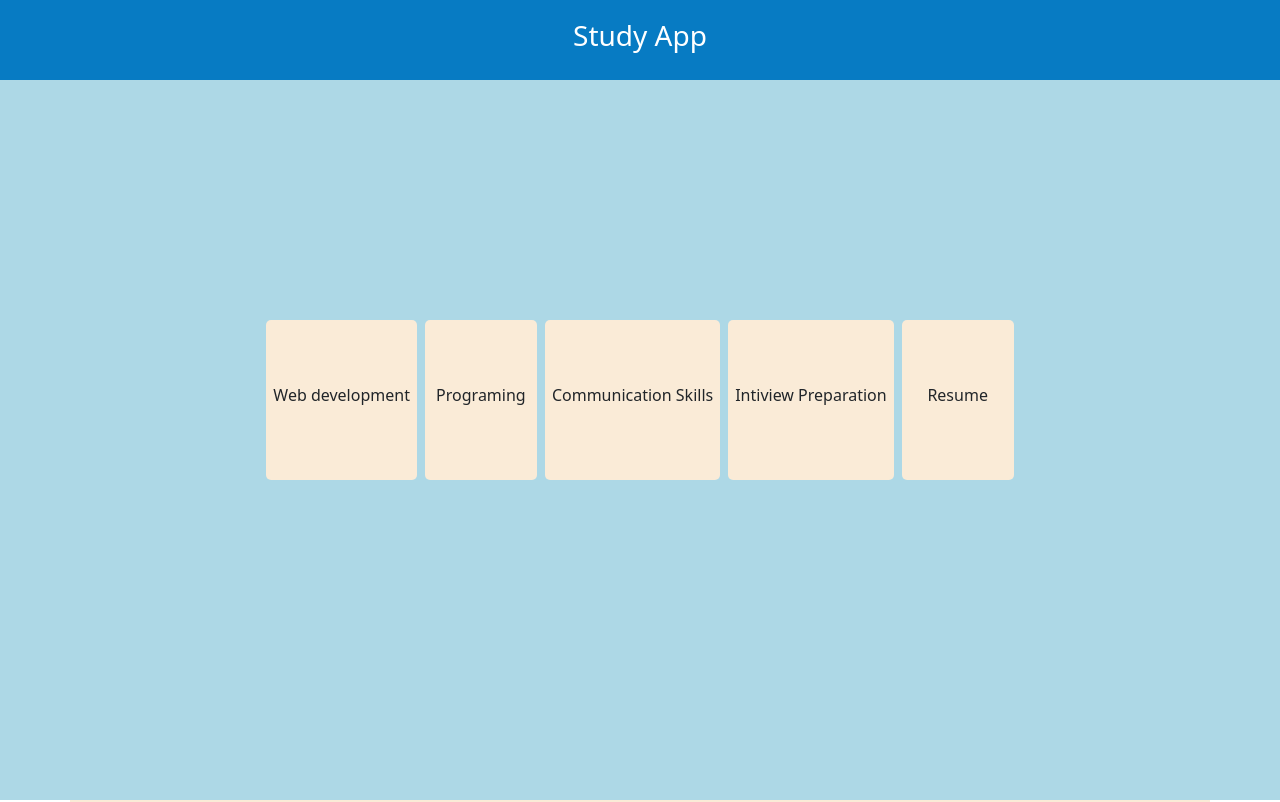
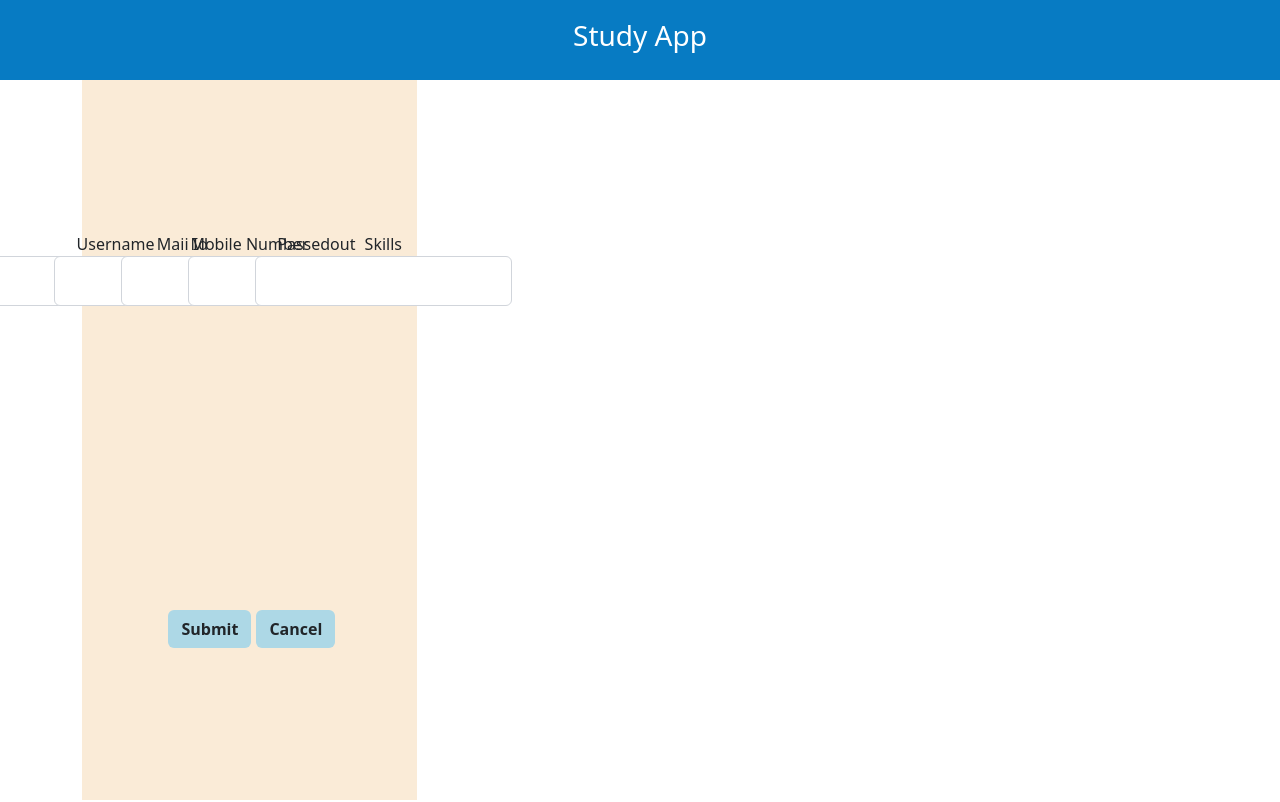
Before and after one commit to anithaeee/todolist-app, a React (Create React App) app: page / in a window 1280 px wide. Shown: the top 802 px of the page. Built offline with nearby package versions, Linux system fonts and the light colour scheme.

Commit message:
git commit

```diff
--- a/src/App.js
+++ b/src/App.js
@@ -10,7 +10,6 @@ function App() {
     <div className="App">
       <>
       <Header />
-      <Todoapp />
       <Form />
       </>
     </div>
--- a/src/Form/Form.css
+++ b/src/Form/Form.css
@@ -1,15 +1,18 @@
-.container{
-  background-color: antiquewhite;
-  width: 100%;
+.container1{
+  background-color: antiquewhite !important;
+  width: 30%;
   height: 100vh;
-}
-
-.user-label{
-width: 10%;
-margin-right: 5px;
-text-align: left;
+  padding-top: 5rem;
+  display: flex;
+  align-items: center;
 }
 .btn {
   margin-left: 5px;
   background-color: lightblue;
 }
+.inputcontainer {
+  display: flex;
+  align-items: center;
+  justify-content: center;
+  width: 20%;
+}
--- a/src/Form/Form.js
+++ b/src/Form/Form.js
@@ -5,35 +5,45 @@ import { Calendar } from 'primereact/calendar';
 import { Button } from 'primereact/button';
 const Form = () => {
   return (
-    <div className="container">
-      <div className="Login Form">
-        <h3>Login Form</h3>
+    <div className="container" style={{display:"flex",justifyItems:"center"}}>
+    <div className="container1">
+
+      <div className="inputcontainer">
+        <div>
+        <label htmlFor="username" className=" ml-3 user-label">Username</label>
+        <InputText />
+        </div>
       </div>
-      <div className="flex flex-column gap-2 mb-2">
-        <label htmlFor="username" className=" ml-3 user-label">Username</label>
-        <InputText className="w-25" />
+      <div className="inputcontainer">
+        <div>
+        <label htmlFor="Mail Id" className="user-label">Maii Id</label>
+        <InputText />
+        </div>
       </div>
-      <div className="flex flex-column gap-2 mb-2">
-        <label htmlFor="Mail Id" className="user-label">Maii Id</label>
-        <InputText  className="w-25" />
+      <div className="inputcontainer">
+        <div>
+        <label htmlFor="Mobile Number" className="user-label">Mobile Number</label>
+        <InputText />
+        </div>
       </div>
-      <div className="flex flex-column gap-2 mb-2">
-        <label htmlFor="Mobile Number" className="user-label">Mobile Number</label>
-        <InputText  className="w-25" />
+      <div className="inputcontainer">
+        <div>
+        <label htmlFor="Passedout" className="user-label">Passedout</label>
+        <InputText />
+        </div>
       </div>
-      <div className="flex flex-column gap-2 mb-2">
-        <label htmlFor="Passedout" className="user-label">Passedout</label>
-        <InputText  className="w-25" />
-      </div>
-      <div className="flex flex-column gap-2 mb-2">
+      <div className="inputcontainer">
+        <div>
         <label htmlFor="Skills" className="user-label">Skills</label>
-        <InputText  className="w-25" />
+        <InputText />
+        </div>
       </div>
       <div className="button gap-2">
       <Button label="Submit" className="btn"/>
       <Button label="Cancel" className="btn" />
       </div>
     </div>
+    </div>
   );
 };
 
```
